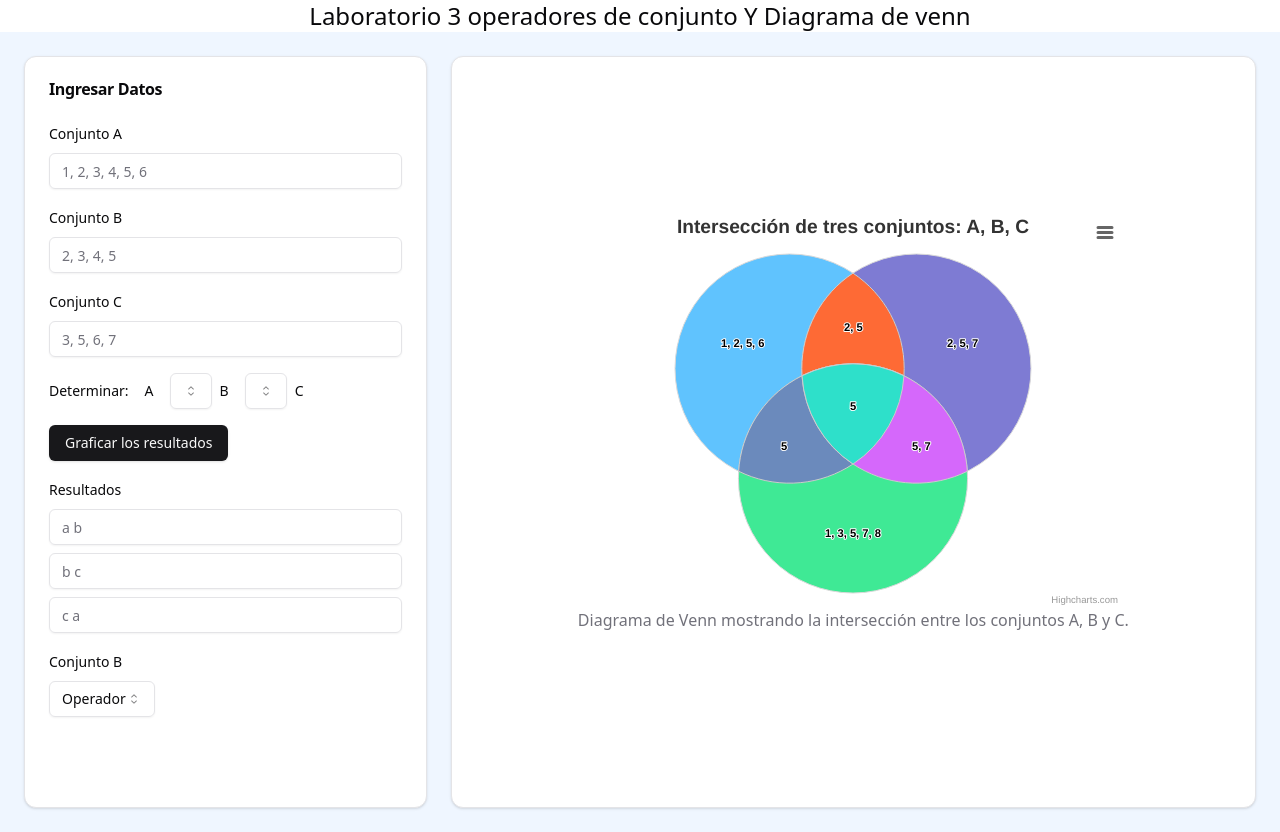
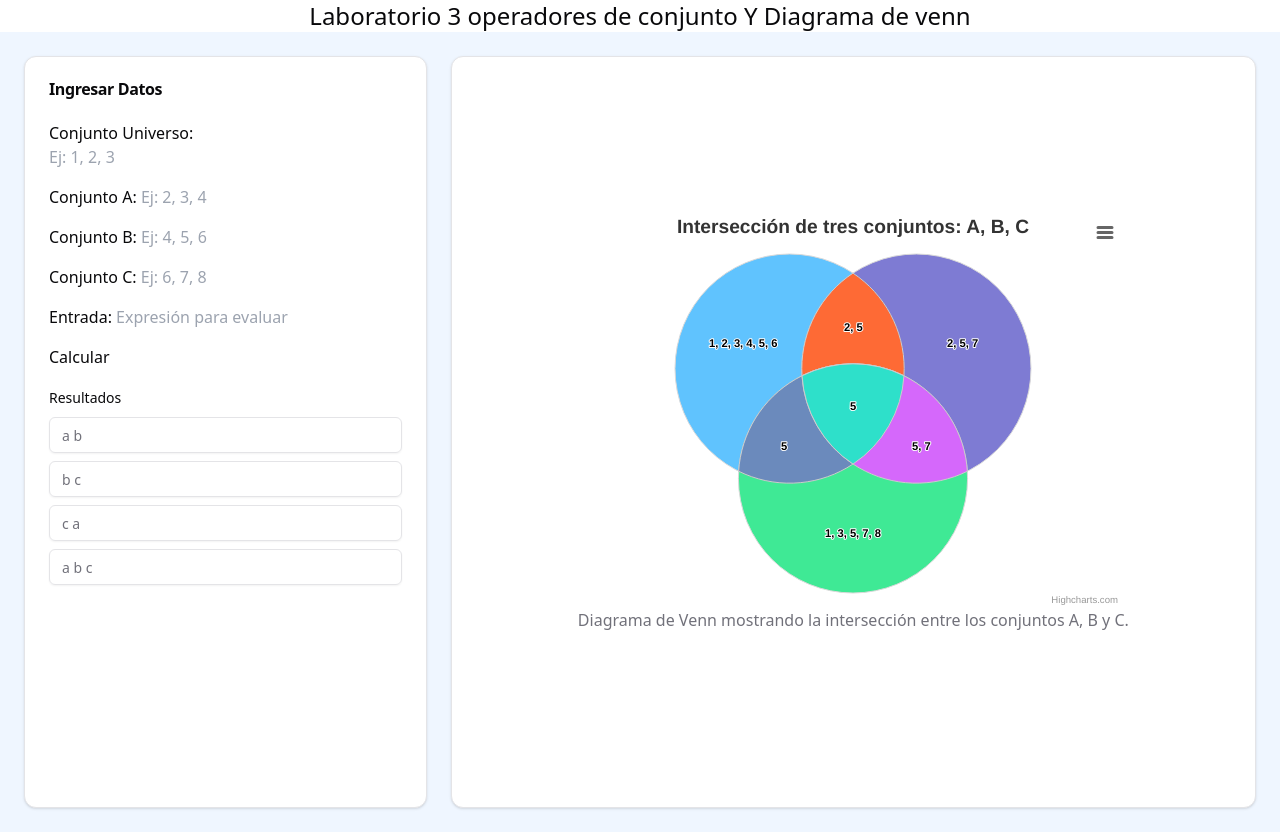
Before and after one commit to Enyelpapuh/Mate_discreta, a React (Vite) app in the folder lab_teoria_conjunto/: page / in a window 1280 px wide. Built offline with nearby package versions, Linux system fonts and the light colour scheme.

Commit message:
actualizacion agreados de actualizacion
union
intercepcion
diferencia
diferencia Simetrica
planoCartesiano

solo resultado

```diff
--- a/lab_teoria_conjunto/src/App.jsx
+++ b/lab_teoria_conjunto/src/App.jsx
@@ -40,52 +40,184 @@ HighchartsExporting(Highcharts);
 HighchartsAccessibility(Highcharts);
 
 export default function Component() {
-  const [results, setResults] = useState({ ab: "", bc: "", ca: "" });
-  const [sets, setSets] = useState({ A: "", B: "", C: "" }); // Estado para los conjuntos
+  const [results, setResults] = useState({ ab: "", bc: "", ca: "", abc: "" });
+  const [resultadoFinal, setResultadoFinal] = useState([]);
+  const [sets, setSets] = useState({
+    universo: [],
+    A: [],
+    B: [],
+    C: [],
+    entrada: ""
+});
 
-  const [open, setOpen] = useState(false)
-  const [value, setValue] = useState("")
 
-  const [valueA, setValueA] = useState("")
-  const [valueB, setValueB] = useState("")
-  const [valueC, setValueC] = useState("")
+
+  const [open, setOpen] = useState(false);
+  const [value, setValue] = useState("");
+
+  // Estados iniciales para cada conjunto
+  const [universo, setUniverso] = useState("");
+  const [conjuntoA, setConjuntoA] = useState("");
+  const [conjuntoB, setConjuntoB] = useState("");
+  const [conjuntoC, setConjuntoC] = useState("");
+  const [entrada, setEntrada] = useState("");
 
   const [resultAB, setResultAB] = useState([]);
   const [resultBC, setResultBC] = useState([]);
   const [resultCA, setResultCA] = useState([]);
   const [resultABC, setResultABC] = useState([]);
 
-// Función de unión de dos conjuntos con búsqueda de un valor
-const union = (set1, set2) => {
-  return [...new Set([...set1, ...set2])]; // Crea un nuevo conjunto combinando ambos y elimina duplicados
+
+
+
+// Funciones para operaciones de conjuntos
+const union = (setA, setB) => {
+  // Asegurarse de que setA y setB son arreglos
+  if (!Array.isArray(setA) || !Array.isArray(setB)) {
+      console.error('Uno de los conjuntos no es un arreglo:', { setA, setB });
+      return []; // Retornar un arreglo vacío si uno de los conjuntos no es válido
+  }
+
+  return Array.from(new Set([...setA, ...setB])); // Unión
+};
+
+const intersection = (set1, set2) => {
+  // Verificación de tipo
+  if (!Array.isArray(set1) || !Array.isArray(set2)) {
+      console.error('Uno de los conjuntos no es un arreglo:', { set1, set2 });
+      return []; // Retornar un arreglo vacío si uno de los conjuntos no es válido
+  }
+  return set1.filter(item => set2.includes(item)); // Intersección
+};
+
+const difference = (set1, set2) => {
+  // Verificación de tipo
+  if (!Array.isArray(set1) || !Array.isArray(set2)) {
+      console.error('Uno de los conjuntos no es un arreglo:', { set1, set2 });
+      return []; // Retornar un arreglo vacío si uno de los conjuntos no es válido
+  }
+  return set1.filter(item => !set2.includes(item)); // Diferencia
+};
+const symmetricDifference = (set1, set2) => {
+  const differenceA = difference(set1, set2); // A - B
+  const differenceB = difference(set2, set1); // B - A
+  return union(differenceA, differenceB); // (A - B) ∪ (B - A)
+};
+
+const cartesianProduct = (set1, set2) => {
+  const product = [];
+  for (let a of set1) {
+      for (let b of set2) {
+          product.push([a, b]); // Agregar el par ordenado [a, b]
+      }
+  }
+  return product;
+};
+
+  // Función para calcular el conjunto potencia de A
+  const handlePowerSet = () => {
+    const setA = sets.A.split(",").map(item => parseInt(item.trim())).filter(num => !isNaN(num));
+
+    const resultPowerSet = powerSet(setA); // Calcula el conjunto potencia
+    console.log("Conjunto potencia de A:", resultPowerSet);
+  };
+
+  // Función para calcular el complemento de un conjunto
+  const complement = (universalSet, setA) => {
+    return universalSet.filter(item => !setA.includes(item)); // Elementos en el conjunto universal que no están en A
+  };
+
+  const evaluateExpression = (expression) => {
+    const parts = expression.match(/(\([^\)]+\)|[^\s()]+)/g); // Captura los conjuntos y paréntesis
+    console.log('Partes capturadas:', parts); // Muestra el arreglo de partes
+    let results = [];
+
+    for (let i = 0; i < parts.length; i++) {
+        let part = parts[i].trim();
+
+        // Manejar expresiones dentro de paréntesis
+        if (part.startsWith('(') && part.endsWith(')')) {
+            const innerExpression = part.slice(1, -1); // Elimina los paréntesis
+            results.push(evaluateExpression(innerExpression)); // Evaluar expresión interna
+        } else if (part === '∪' || part === '∩' || part === '-' || part === 'Δ' || part === '×') {
+            // Si es un operador, lo ignoramos aquí y lo manejamos más adelante
+            continue;
+        } else {
+            // Aquí verificamos si el conjunto está definido
+            if (sets[part] === undefined) {
+                console.error(`El conjunto ${part} no está definido.`);
+                continue; // Salir si el conjunto no está definido
+            }
+            results.push(sets[part]); // Añadir el conjunto
+        }
+    }
+
+    // Realizar operaciones
+    return evaluateInnerOperations(results, parts);
+};
+
+const evaluateInnerOperations = (results, parts) => {
+    let finalResult = results[0]; // Inicia con el primer conjunto
+
+    for (let i = 1; i < parts.length; i++) {
+        const operator = parts[i].trim(); // Obtener el operador actual
+        const rightSet = results[i]; // El siguiente conjunto
+
+        if (operator === '∪') {
+            finalResult = union(finalResult, rightSet);
+        } else if (operator === '∩') {
+            finalResult = intersection(finalResult, rightSet);
+        } else if (operator === '-') {
+            finalResult = difference(finalResult, rightSet);
+        } else if (operator === 'Δ') { // Diferencia simétrica
+          finalResult = symmetricDifference(finalResult, rightSet);
+      } else if (operator === '×') { // Producto cartesiano
+          finalResult = cartesianProduct(finalResult, rightSet);
+      }
+    }
+
+    return finalResult; // Retornar el resultado final
+};
+  // Función para procesar un conjunto dado
+  const processSet = (setString) => {
+    return setString.split(",").map(item => item.trim()); // Separa por comas y elimina espacios en blanco
 };
 
 const handleCalculate = () => {
-  const setA = sets.A.split(",").map(item => parseInt(item.trim())).filter(num => !isNaN(num)); // Convierte a enteros
-  const setB = sets.B.split(",").map(item => parseInt(item.trim())).filter(num => !isNaN(num)); // Convierte a enteros
-  const setC = sets.C.split(",").map(item => parseInt(item.trim())).filter(num => !isNaN(num)); // Convierte a enteros
+  const processedUniverso = processSet(universo);
+  const processedA = processSet(conjuntoA);
+  const processedB = processSet(conjuntoB);
+  const processedC = processSet(conjuntoC);
 
-  // Operaciones de unión sin búsqueda de valor
-  const resultAB = union(setA, setB).sort((a, b) => a - b);  // Unión de A y B
-  const resultBC = union(setB, setC).sort((a, b) => a - b);  // Unión de B y C
-  const resultCA = union(setC, setA).sort((a, b) => a - b);  // Unión de C y A
-  const resultABC = union(resultAB, setC).sort((a, b) => a - b); // Unión de los tres conjuntos (A, B, C)
+  setSets({
+      universo: processedUniverso,
+      A: processedA,
+      B: processedB,
+      C: processedC,
+      entrada: entrada
+  });
 
-  // Mostrar resultados en la consola
-  console.log("Unión de A y B:", resultAB);
-  console.log("Unión de B y C:", resultBC);
-  console.log("Unión de C y A:", resultCA);
-  console.log("Unión de A, B y C:", resultABC);
+  console.log("Valores capturados:");
+  console.log("Universo:", processedUniverso);
+  console.log("Conjunto A:", processedA);
+  console.log("Conjunto B:", processedB);
+  console.log("Conjunto C:", processedC);
+  console.log("Entrada:", entrada);
 
-  setResults({
-    ab: resultAB.join(", "), // Convierte el array a una cadena
-    bc: resultBC.join(", "), // Convierte el array a una cadena
-    ca: resultCA.join(", ")   // Convierte el array a una cadena
-  });
+  // Llama a la función para evaluar la expresión de entrada
+  if (entrada) {
+    const resultado = evaluateExpression(entrada);
+      console.log(`Resultado: ${JSON.stringify(resultado)}`);
+  } else {
+      console.error("Entrada no válida.");
+  }
 };
 
 
+
   useEffect(() => {
+
+
     Highcharts.chart('container', {
       chart: {
         type: 'venn'
@@ -98,7 +230,7 @@ const handleCalculate = () => {
         data: [{
           sets: ['A'],
           value: 3,
-          name: '1, 2, 5, 6'
+          name: '1, 2, 3, 4, 5, 6'
         }, {
           sets: ['B'],
           value: 3,
@@ -139,95 +271,71 @@ const handleCalculate = () => {
             <CardTitle>Ingresar Datos</CardTitle>
           </CardHeader>
           <CardContent className="space-y-4">
-            <div className="space-y-2">
-              <Label htmlFor="conjuntoA">Conjunto A</Label>
-              <Input
-                id="conjuntoA"
-                placeholder="1, 2, 3, 4, 5, 6"
-                value={sets.A}
-                onChange={(e) => setSets({ ...sets, A: e.target.value })}
+              {/* Input para el conjunto universo */}
+      <div>
+        <label>Conjunto Universo: </label>
+        <input
+          type="text"
+          value={universo}
+          onChange={(e) => setUniverso(e.target.value)}
+          placeholder="Ej: 1, 2, 3"
         />
       </div>
-            <div className="space-y-2">
-              <Label htmlFor="conjuntoB">Conjunto B</Label>
-              <Input
-                id="conjuntoB"
-                placeholder="2, 3, 4, 5"
-                value={sets.B}
-                onChange={(e) => setSets({ ...sets, B: e.target.value })}
+
+      {/* Input para el conjunto A */}
+      <div>
+        <label>Conjunto A: </label>
+        <input
+          type="text"
+          value={conjuntoA}
+          onChange={(e) => setConjuntoA(e.target.value)}
+          placeholder="Ej: 2, 3, 4"
         />
       </div>
-            <div className="space-y-2">
-              <Label htmlFor="conjuntoC">Conjunto C</Label>
-              <Input
-                id="conjuntoC"
-                placeholder="3, 5, 6, 7"
-                value={sets.C}
-                onChange={(e) => setSets({ ...sets, C: e.target.value })}
+
+      {/* Input para el conjunto B */}
+      <div>
+        <label>Conjunto B: </label>
+        <input
+          type="text"
+          value={conjuntoB}
+          onChange={(e) => setConjuntoB(e.target.value)}
+          placeholder="Ej: 4, 5, 6"
         />
       </div>
-            <div className="flex items-center space-x-4">
-              <Label>Determinar:</Label>
-              <div className="flex items-center space-x-2">
 
-                <Label htmlFor="checkA">A</Label>
+      {/* Input para el conjunto C */}
+      <div>
+        <label>Conjunto C: </label>
+        <input
+          type="text"
+          value={conjuntoC}
+          onChange={(e) => setConjuntoC(e.target.value)}
+          placeholder="Ej: 6, 7, 8"
+        />
       </div>
-              <div className="flex items-center space-x-2">
-                <div className="space-y-2">
-                  <Select onValueChange={setValueA} value={valueA}>
-                    <SelectTrigger className="w-15">
-                      <SelectValue placeholder="" />
-                    </SelectTrigger>
-                    <SelectContent>
-                      {options.map((option) => (
-                        <SelectItem key={option.value} value={option.value}>
-                          {option.label}
-                        </SelectItem>
-                      ))}
-                    </SelectContent>
-                  </Select>
+
+      {/* Input para la expresión de entrada */}
+      <div>
+        <label>Entrada: </label>
+        <input
+          type="text"
+          value={entrada}
+          onChange={(e) => setEntrada(e.target.value)}
+          placeholder="Expresión para evaluar"
+        />
       </div>
-                <Label htmlFor="checkB">B</Label>
-              </div>
-              <div className="flex items-center space-x-2">
-                <div className="space-y-2">
-                  <Select onValueChange={setValueB} value={valueB}>
-                    <SelectTrigger className="w-15">
-                      <SelectValue placeholder="" />
-                    </SelectTrigger>
-                    <SelectContent>
-                      {options.map((option) => (
-                        <SelectItem key={option.value} value={option.value}>
-                          {option.label}
-                        </SelectItem>
-                      ))}
-                    </SelectContent>
-                  </Select>
-                </div>
-                <Label htmlFor="checkC">C</Label>
-              </div>
-            </div>
-            <Button onClick={handleCalculate}>Graficar los resultados</Button>
+
+      {/* Botón para calcular */}
+      <button onClick={handleCalculate}>Calcular</button>
+
+            {/*----************************************************************------------------- Resultados */}
             <div className="space-y-2">
               <Label>Resultados</Label>
               <Input value={results.ab} readOnly placeholder="a b" />
               <Input value={results.bc} readOnly placeholder="b c" />
               <Input value={results.ca} readOnly placeholder="c a" />
-            </div>
-            <div className="space-y-2">
-              <Label>Conjunto B</Label>
-              <Select onValueChange={setValueC} value={valueC}>
-                <SelectTrigger className="w-15">
-                  <SelectValue placeholder="Operador" />
-                </SelectTrigger>
-                <SelectContent>
-                  {options.map((option) => (
-                    <SelectItem key={option.value} value={option.value}>
-                      {option.label}
-                    </SelectItem>
-                  ))}
-                </SelectContent>
-              </Select>
+              <Input value={results.abc} readOnly placeholder="a b c" />
             </div>
           </CardContent>
         </Card>
```
Lines whose indentation alone changed are shown as unchanged.
